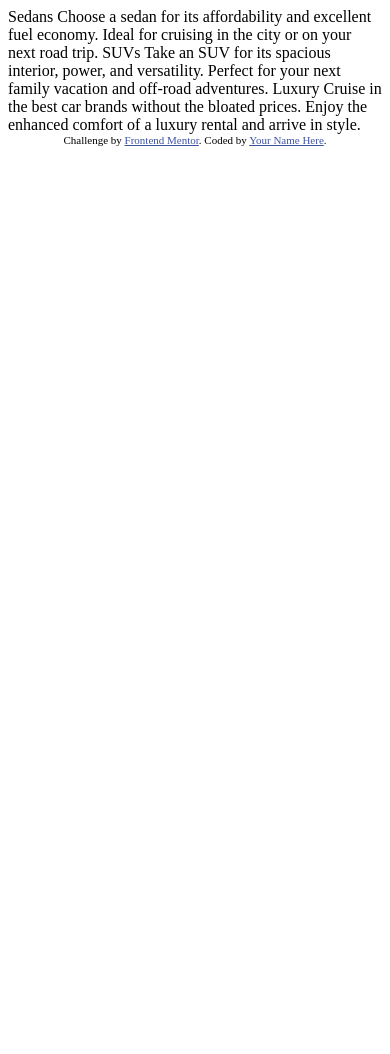
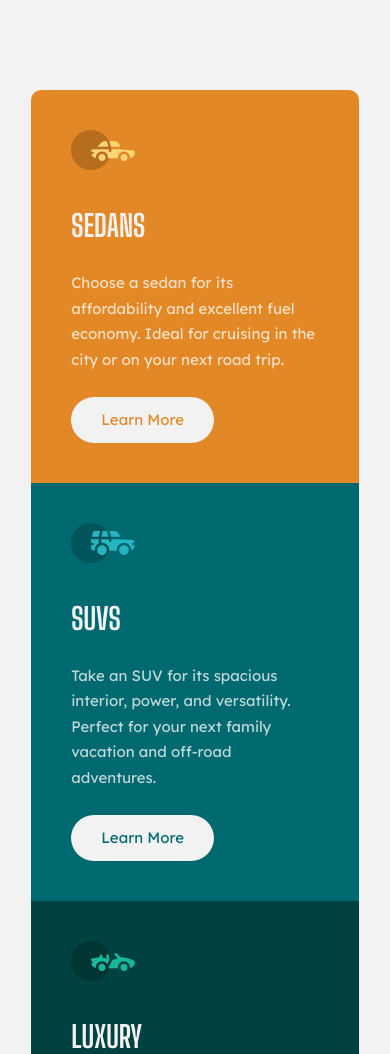
Before and after one commit to vircoding/3-column-preview-card-component-frontend-mentor, a plain HTML site: page index.html in a window 390 px wide. Shown: the top 1054 px of the page. Before the commit the page ends 844 px from the top, so only its background shows below. Drawn offline with Linux system fonts and the light colour scheme.

Commit message:
desktop and mobile design

```diff
--- /dev/null
+++ b/css/styles.css
@@ -0,0 +1,110 @@
+/* Google Fonts https://fonts.google.com/ */
+@import url('https://fonts.googleapis.com/css2?family=Big+Shoulders+Display:wght@700&family=Lexend+Deca&display=swap');
+
+/* Custom Properties */
+:root {
+    --lexend-deca: 'Lexend Deca', sans-serif;
+    --big-shoulders-display: 'Big Shoulders Display', cursive;
+    --bright-orange: hsl(31, 77%, 52%);
+    --dark-cyan: hsl(184, 100%, 22%);
+    --very-dark-cyan: hsl(179, 100%, 13%);
+    --transparent-white: hsla(0, 0%, 100%, 0.75); /* paragraphs */
+    --very-light-gray: hsl(0, 0%, 95%); /* background, headings, buttons */
+}
+
+/* Reset Styles */
+* {
+    box-sizing: border-box;
+    margin: 0;
+}
+
+/* Standard Styles */
+body {
+    font-family: var(--lexend-deca);
+    font-size: 15px;
+    line-height: 1.7;
+    background-color: var(--very-light-gray);
+    padding: 90px 20%;
+    min-height: 100vh;
+    display: flex;
+    flex-direction: column;
+    justify-content: center;
+}
+
+/* Card */
+.card {
+    display: flex;
+    border-radius: 10px;
+    overflow: hidden;
+}
+
+/* Card | Item */
+.card-item {
+    padding: 40px;
+    background-color: var(--item-color);
+}
+
+.item-icon {
+    display: block;
+}
+
+.item-title {
+    font-family: var(--big-shoulders-display);
+    color: var(--very-light-gray);
+    margin-top: 40px;
+    text-transform: uppercase;
+    line-height: 1;
+}
+
+.item-paragraph {
+    color: var(--transparent-white);
+    font-size: 15px;
+    margin-top: 30px;
+}
+
+.item-cta {
+    text-decoration: none;
+    display: inline-block;
+    background-color: var(--very-light-gray);
+    margin-top: 80px;
+    padding: 10px 30px;
+    border-radius: 30px;
+    color: var(--item-color);
+}
+
+.sedans {
+    --item-color: var(--bright-orange);
+}
+
+.suvs {
+    --item-color: var(--dark-cyan);
+}
+
+.luxury {
+    --item-color: var(--very-dark-cyan);
+}
+
+/* Active States */
+.item-cta:hover {
+    color: var(--very-light-gray);
+    background-color: var(--item-color);
+    border: 2px solid var(--very-light-gray);
+}
+
+/* Mobile Design */
+@media (max-width: 720px) {
+    /* Standard Styles */
+    body {
+        padding: 90px 8%;
+    }
+
+    /* Card */
+    .card {
+        flex-direction: column;
+    }
+
+    /* Card | Item */
+    .item-cta {
+        margin-top: 25px;
+    }
+}
--- a/index.html
+++ b/index.html
@@ -1,36 +1,42 @@
 <!DOCTYPE html>
 <html lang="en">
-<head>
-  <meta charset="UTF-8">
-  <meta name="viewport" content="width=device-width, initial-scale=1.0"> <!-- displays site properly based on user's device -->
-
-  <link rel="icon" type="image/png" sizes="32x32" href="./images/favicon-32x32.png">
-
-  <title>Frontend Mentor | 3-column preview card component</title>
-
-  <!-- Feel free to remove these styles or customise in your own stylesheet 👍 -->
-  <style>
-    .attribution { font-size: 11px; text-align: center; }
-    .attribution a { color: hsl(228, 45%, 44%); }
-  </style>
-</head>
-<body>
-
-  Sedans
-  Choose a sedan for its affordability and excellent fuel economy. Ideal for cruising in the city
-  or on your next road trip.
-
-  SUVs
-  Take an SUV for its spacious interior, power, and versatility. Perfect for your next family vacation
-  and off-road adventures.
-
-  Luxury
-  Cruise in the best car brands without the bloated prices. Enjoy the enhanced comfort of a luxury
-  rental and arrive in style.
-
-  <div class="attribution">
-    Challenge by <a href="https://www.frontendmentor.io?ref=challenge" target="_blank">Frontend Mentor</a>.
-    Coded by <a href="#">Your Name Here</a>.
-  </div>
-</body>
+    <head>
+        <meta charset="UTF-8" />
+        <meta http-equiv="X-UA-Compatible" content="IE=edge" />
+        <meta name="viewport" content="width=device-width, initial-scale=1.0" />
+        <title>3-column preview card component</title>
+        <link rel="icon" type="image/png" sizes="32x32" href="./images/favicon-32x32.png" />
+        <link rel="stylesheet" href="./css/styles.css" />
+    </head>
+    <body>
+        <main class="card">
+            <div class="card-item sedans">
+                <img src="./images/icon-sedans.svg" alt="Sedans Icon" class="item-icon" />
+                <h1 class="item-title">Sedans</h1>
+                <p class="item-paragraph">
+                    Choose a sedan for its affordability and excellent fuel economy. Ideal for
+                    cruising in the city or on your next road trip.
+                </p>
+                <a href="#" class="item-cta">Learn More</a>
+            </div>
+            <div class="card-item suvs">
+                <img src="./images/icon-suvs.svg" alt="SUVs Icon" class="item-icon" />
+                <h1 class="item-title">SUVs</h1>
+                <p class="item-paragraph">
+                    Take an SUV for its spacious interior, power, and versatility. Perfect for your
+                    next family vacation and off-road adventures.
+                </p>
+                <a href="#" class="item-cta">Learn More</a>
+            </div>
+            <div class="card-item luxury">
+                <img src="./images/icon-luxury.svg" alt="Luxury Icon" class="item-icon" />
+                <h1 class="item-title">Luxury</h1>
+                <p class="item-paragraph">
+                    Cruise in the best car brands without the bloated prices. Enjoy the enhanced
+                    comfort of a luxury rental and arrive in style.
+                </p>
+                <a href="#" class="item-cta">Learn More</a>
+            </div>
+        </main>
+    </body>
 </html>
```
Also changed, not shown: ruler.html (added, +23 -0 lines).
